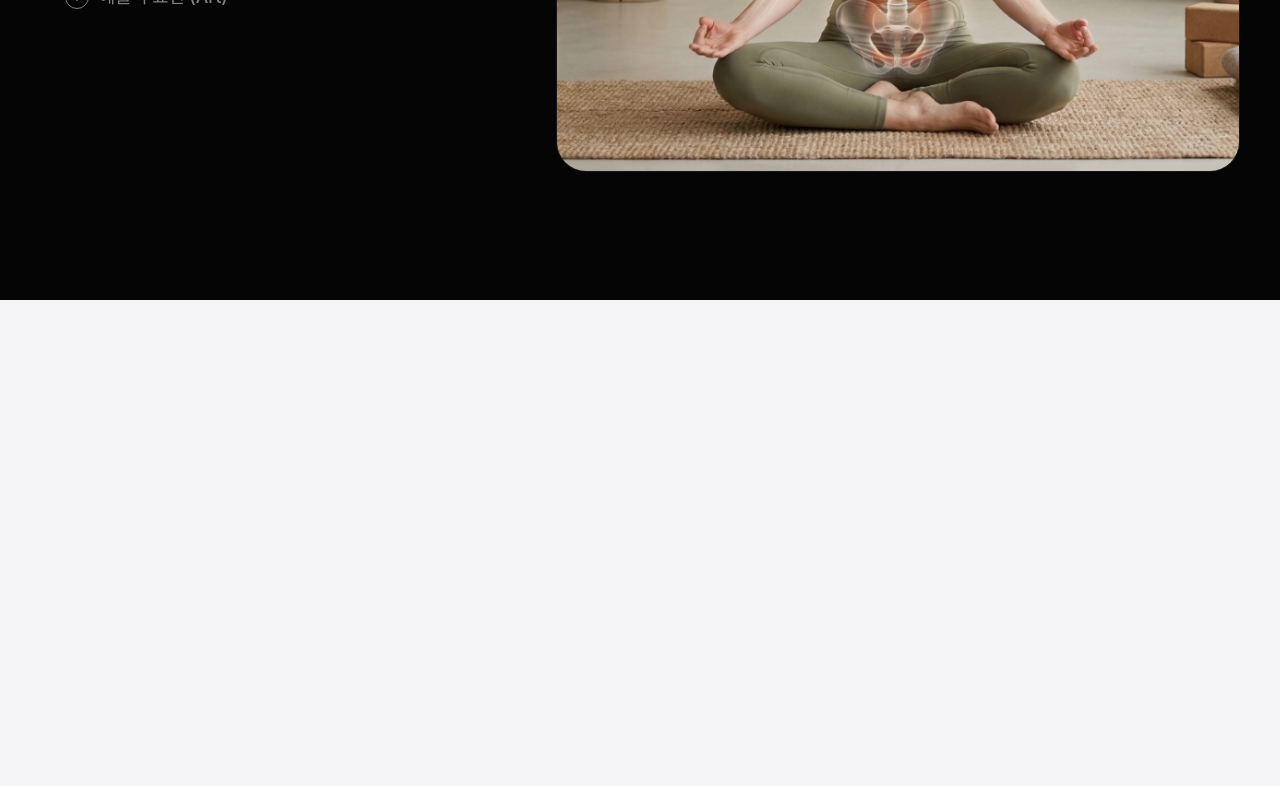
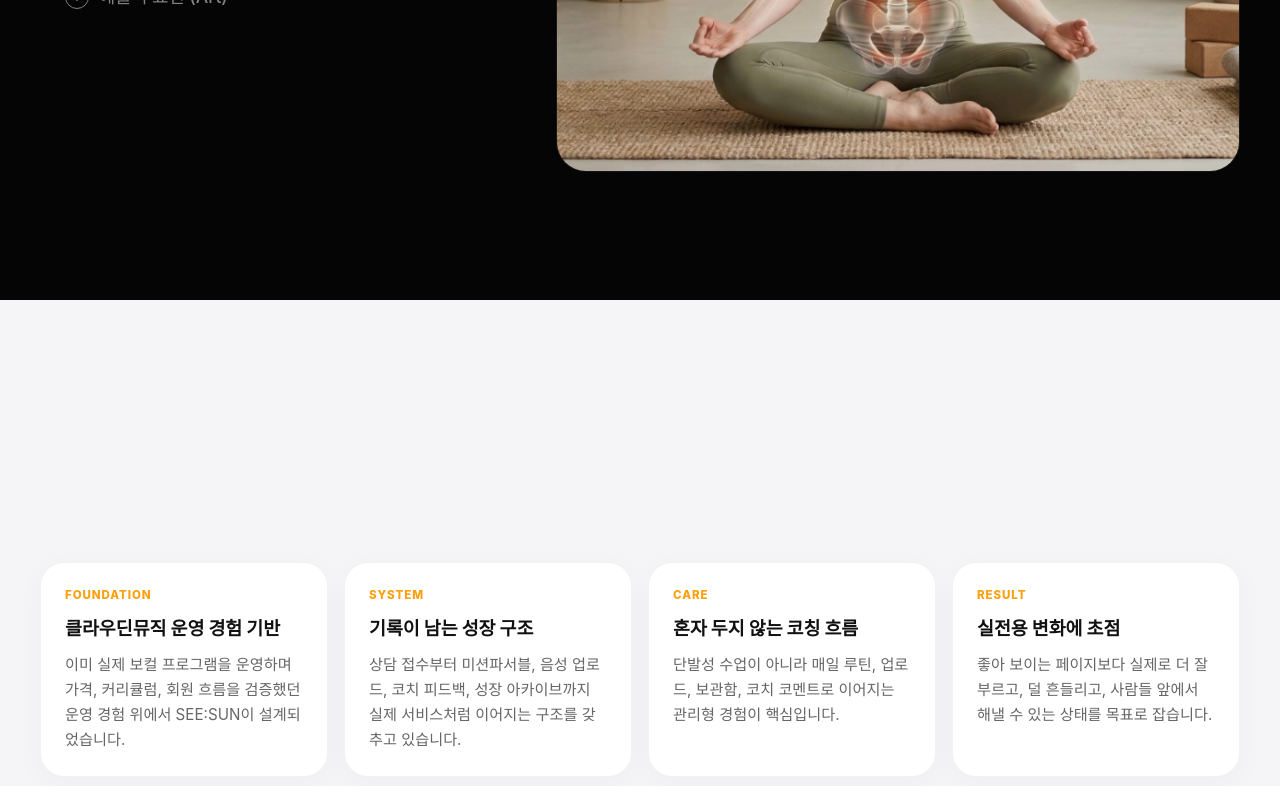
Before and after one commit to Thetason/seesun, a Next.js app: page / in a window 1280 px wide. Shown: the part 6644-7430 px from the top of the page. Built offline with nearby package versions, Linux system fonts and the light colour scheme; a web font is replaced by a local one.

Commit message:
Align public funnel messaging

```diff
--- a/src/app/diagnosis/page.tsx
+++ b/src/app/diagnosis/page.tsx
@@ -216,6 +216,7 @@ export default function DiagnosisPage() {
                                         <option value="Diagnosis" style={{ background: "#111" }}>보컬 진단 세션 (기본)</option>
                                         <option value="Spark" style={{ background: "#111" }}>스파크 트랙 (온라인 루틴)</option>
                                         <option value="Signature" style={{ background: "#111" }}>시그니처 트랙 (50분 + DAP)</option>
+                                        <option value="Reserve" style={{ background: "#111" }}>하이엔드 트랙 (12주 프라이빗)</option>
                                     </select>
                                 </div>
                                 <div>
@@ -301,7 +302,7 @@ export default function DiagnosisPage() {
                                                 headers: { "Content-Type": "application/json" },
                                                 body: JSON.stringify({
                                                     ...formData,
-                                                    type: "Diagnosis"
+                                                    type: formData.type || "Diagnosis"
                                                 })
                                             });
                                             if (res.ok) {
--- a/src/app/page.tsx
+++ b/src/app/page.tsx
@@ -68,6 +68,28 @@ export default function Home() {
       side: "right",
     },
   ];
+  const proofHighlights = [
+    {
+      label: "FOUNDATION",
+      title: "클라우딘뮤직 운영 경험 기반",
+      desc: "이미 실제 보컬 프로그램을 운영하며 가격, 커리큘럼, 회원 흐름을 검증했던 운영 경험 위에서 SEE:SUN이 설계되었습니다.",
+    },
+    {
+      label: "SYSTEM",
+      title: "기록이 남는 성장 구조",
+      desc: "상담 접수부터 미션파서블, 음성 업로드, 코치 피드백, 성장 아카이브까지 실제 서비스처럼 이어지는 구조를 갖추고 있습니다.",
+    },
+    {
+      label: "CARE",
+      title: "혼자 두지 않는 코칭 흐름",
+      desc: "단발성 수업이 아니라 매일 루틴, 업로드, 보관함, 코치 코멘트로 이어지는 관리형 경험이 핵심입니다.",
+    },
+    {
+      label: "RESULT",
+      title: "실전용 변화에 초점",
+      desc: "좋아 보이는 페이지보다 실제로 더 잘 부르고, 덜 흔들리고, 사람들 앞에서 해낼 수 있는 상태를 목표로 잡습니다.",
+    },
+  ];
 
   const addToRefs = (el: HTMLElement | null) => {
     if (el && !contentRefs.current.includes(el)) {
@@ -998,6 +1020,47 @@ export default function Home() {
           </div>
         </section >
 
+        <section style={{ padding: "3rem 2rem 2rem", background: "#f5f5f7" }}>
+          <div style={{ maxWidth: "1200px", margin: "0 auto" }}>
+            <div style={{ textAlign: "center", marginBottom: "2.5rem" }} ref={addToRefs}>
+              <div style={{ fontSize: "0.8rem", color: "#FF9F0A", fontWeight: 800, letterSpacing: "0.14em", marginBottom: "0.8rem" }}>
+                TRUST SIGNALS
+              </div>
+              <h2 style={{ fontSize: "clamp(2rem, 4vw, 3rem)", fontWeight: 800, letterSpacing: "-0.04em", color: "#111", marginBottom: "0.8rem" }}>
+                말만 그럴듯한 수업처럼 보이지 않도록.
+              </h2>
+              <p style={{ color: "#666", fontSize: "1.05rem", lineHeight: 1.7, maxWidth: "760px", margin: "0 auto" }}>
+                SEE:SUN은 예쁜 문장보다 실제 운영 경험, 기록이 남는 구조, 그리고 반복 가능한 성장 시스템으로 신뢰를 만들고 있습니다.
+              </p>
+            </div>
+
+            <div style={{ display: "grid", gridTemplateColumns: "repeat(auto-fit, minmax(220px, 1fr))", gap: "1rem" }}>
+              {proofHighlights.map((item) => (
+                <div
+                  key={item.title}
+                  style={{
+                    background: "#fff",
+                    borderRadius: "24px",
+                    padding: "1.5rem",
+                    border: "1px solid rgba(0,0,0,0.05)",
+                    boxShadow: "0 8px 30px rgba(0,0,0,0.03)",
+                  }}
+                >
+                  <div style={{ fontSize: "0.72rem", fontWeight: 800, color: "#FF9F0A", letterSpacing: "0.08em", marginBottom: "0.75rem" }}>
+                    {item.label}
+                  </div>
+                  <h3 style={{ fontSize: "1.15rem", fontWeight: 800, color: "#111", marginBottom: "0.7rem", lineHeight: 1.35 }}>
+                    {item.title}
+                  </h3>
+                  <p style={{ color: "#666", fontSize: "0.95rem", lineHeight: 1.65 }}>
+                    {item.desc}
+                  </p>
+                </div>
+              ))}
+            </div>
+          </div>
+        </section>
+
         {/* [OFFER] Pricing / Track Cards: Stack the value and state the price */}
         < section className="home-offer" style={{ padding: "8rem 2rem", background: "#f5f5f7" }}>
           <div style={{ textAlign: "center", marginBottom: "4rem" }} ref={addToRefs}>
--- a/src/app/signature/page.tsx
+++ b/src/app/signature/page.tsx
@@ -153,10 +153,10 @@ export default function ProPage() {
                         </h1>
                         <div className="gsap-reveal" style={{ maxWidth: "700px", margin: "0 auto" }}>
                             <p style={{ fontSize: "1.4rem", fontWeight: 500, color: "#e1e1e6", marginBottom: "1.5rem", lineHeight: 1.4 }}>
-                                시그니처에만 있는 <span style={{ color: "#FF9F0A", fontWeight: 800 }}>DAP(Diaphragm Automatic Program)</span> 트레이닝.
+                                시그니처의 중심이 되는 <span style={{ color: "#FF9F0A", fontWeight: 800 }}>DAP(Diaphragm Automatic Program)</span> 트레이닝.
                             </p>
                             <p style={{ fontSize: "1.15rem", color: "#a1a1a6", lineHeight: 1.8, marginBottom: "3rem" }}>
-                                노래를 정말 잘하는 사람들이 실제로 쓰는 몸의 사용방식과 소리의 흐름을 당신에게 정확하게 붙여드리는 50분 집중형 보컬 멤버십. DAP는 시그니처에서만 경험할 수 있습니다.
+                                노래를 정말 잘하는 사람들이 실제로 쓰는 몸의 사용방식과 소리의 흐름을 당신에게 정확하게 붙여드리는 50분 집중형 보컬 멤버십. DAP는 시그니처와 하이엔드 트랙에서 경험할 수 있으며, 시그니처는 그 변화를 가장 선명하게 시작하기 좋은 메인 코스입니다.
                             </p>
                         </div>
                         <div className="gsap-reveal signature-hero-actions" style={{ display: "flex", justifyContent: "center", gap: "1.5rem" }}>
@@ -286,7 +286,7 @@ export default function ProPage() {
                                     <h4 style={{ fontSize: "2.2rem", fontWeight: 900, marginBottom: "1rem" }}>DAP 트레이닝</h4>
                                     <p style={{ color: "#FF9F0A", fontWeight: 700, fontSize: "1rem", marginBottom: "1rem" }}>Diaphragm Automatic Program — 호흡근과 이너코어를 활성화하여 노래 잘할 수 있는 몸을 만들어드립니다</p>
                                     <p style={{ color: "#86868b", fontSize: "1.1rem", lineHeight: 1.7 }}>
-                                        호흡근과 이너코어를 먼저 깨운 후 발성 레슨에 들어가면, 노래가 정말 빨리 늡니다. 레슨을 받는 멤버분들이 가장 빠르게 체감하시는 부분이기도 합니다. DAP는 소리의 근본적 작동 원리를 몸으로 체화하는 시그니처만의 메소드입니다.
+                                        호흡근과 이너코어를 먼저 깨운 후 발성 레슨에 들어가면, 노래가 정말 빨리 늡니다. 레슨을 받는 멤버분들이 가장 빠르게 체감하시는 부분이기도 합니다. DAP는 소리의 근본적 작동 원리를 몸으로 체화하는 SEE:SUN의 핵심 메소드입니다.
                                     </p>
                                 </div>
                             </div>
@@ -476,11 +476,11 @@ export default function ProPage() {
                                         50분 DAP + 보컬 트레이닝. 4회 집중 코스.
                                     </p>
                                     <p className="signature-pricing-summary signature-pricing-summary--desktop" style={{ color: "#b7b7bd", fontSize: "1.08rem", lineHeight: 1.85, margin: 0 }}>
-                                        시그니처에서만 가능한 DAP(Diaphragm Automatic Program) 트레이닝과
+                                        시그니처의 중심이 되는 DAP(Diaphragm Automatic Program) 트레이닝과
                                         1:1 보컬 코칭을 50분 동안 집중적으로 진행합니다.
                                     </p>
                                     <p className="signature-pricing-summary signature-pricing-summary--mobile" style={{ color: "#b7b7bd", fontSize: "1rem", lineHeight: 1.75, margin: 0, display: "none" }}>
-                                        시그니처에서만 가능한 DAP 트레이닝 + 1:1 보컬 코칭. 50분, 4회 집중.
+                                        시그니처의 중심 DAP 트레이닝 + 1:1 보컬 코칭. 50분, 4회 집중.
                                     </p>
                                 </div>
 
```
